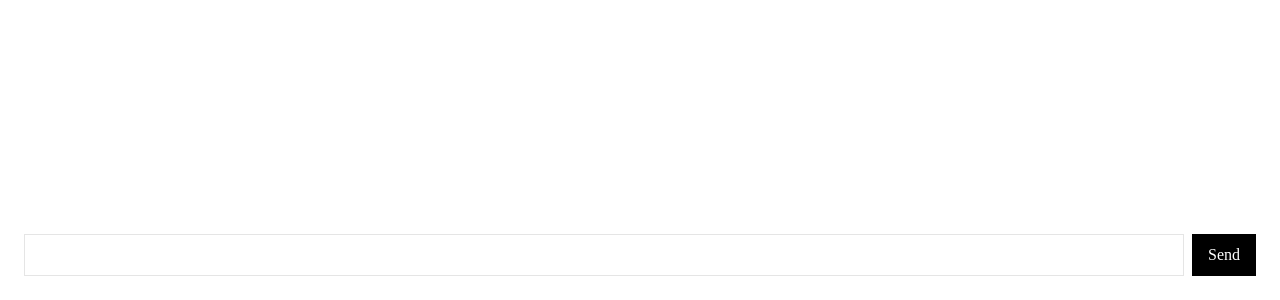
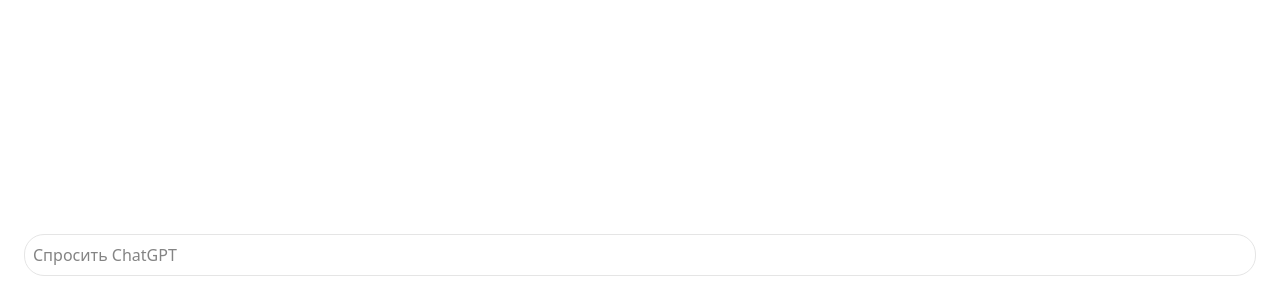
Before and after one commit to Ylianna/chatgpt-clone, a Next.js app: page / in a window 1280 px wide. Shown: the part 500-800 px from the top of the page. Built offline with nearby package versions, Linux system fonts and the light colour scheme.

Commit message:
updated styles

```diff
--- a/src/app/globals.css
+++ b/src/app/globals.css
@@ -124,7 +124,7 @@
   body {
     @apply bg-background text-foreground;
   }
-  html {
-    @apply font-sans;
-  }
 }
+.p-2 {
+    border-radius: 20px;
+}
--- a/src/app/layout.tsx
+++ b/src/app/layout.tsx
@@ -1,15 +1,17 @@
 import type { Metadata } from "next";
-import { Geist, Geist_Mono } from "next/font/google";
+import { Roboto, Roboto_Mono } from "next/font/google"; // импортируем Roboto
 import "./globals.css";
 
-const geistSans = Geist({
-  variable: "--font-geist-sans",
+const roboto = Roboto({
+  variable: "--font-roboto",
   subsets: ["latin"],
+  weight: ["400", "700"], // можно указать нужные веса
 });
 
-const geistMono = Geist_Mono({
-  variable: "--font-geist-mono",
+const robotoMono = Roboto_Mono({
+  variable: "--font-roboto-mono",
   subsets: ["latin"],
+  weight: ["400", "700"],
 });
 
 export const metadata: Metadata = {
@@ -25,7 +27,7 @@ export default function RootLayout({
   return (
       <html
           lang="en"
-      className={`${geistSans.variable} ${geistMono.variable} h-full antialiased`}
+          className={`${roboto.variable} ${robotoMono.variable} h-full antialiased`}
       >
       <body className="min-h-full flex flex-col">{children}</body>
       </html>
--- a/src/components/chat/chat-window.tsx
+++ b/src/components/chat/chat-window.tsx
@@ -46,24 +46,24 @@ export default function ChatWindow({ chatId }: { chatId: string }) {
             <div className="flex-1 overflow-y-auto space-y-4">
                 {messages.map((m, i) => (
                     <div key={i}>
-                        <b>{m.role}:</b> {m.content}
+                        {m.content}
                     </div>
                 ))}
             </div>
 
             <div className="flex gap-2 mt-4">
                 <input
+                    placeholder="Спросить ChatGPT"
                     className="border p-2 flex-1"
                     value={input}
+                    onKeyDown={(e) => {
+                        if (e.key === 'Enter') {
+                            sendMessage(); // вызываем функцию отправки
+                            setInput('');   // очищаем инпут после отправки
+                        }
+                    }}
                     onChange={(e) => setInput(e.target.value)}
                 />
-
-                <button
-                    onClick={sendMessage}
-                    className="bg-black text-white px-4 py-2"
-                >
-                    Send
-                </button>
             </div>
 
             {loading && <p>Thinking...</p>}
--- /dev/null
+++ b/src/lib/supabase-client.ts
@@ -0,0 +1,6 @@
+import { createClient } from "@supabase/supabase-js"
+
+export const supabase = createClient(
+    process.env.NEXT_PUBLIC_SUPABASE_URL!,
+    process.env.NEXT_PUBLIC_SUPABASE_ANON_KEY!
+)
```
Lines whose indentation alone changed are shown as unchanged.
